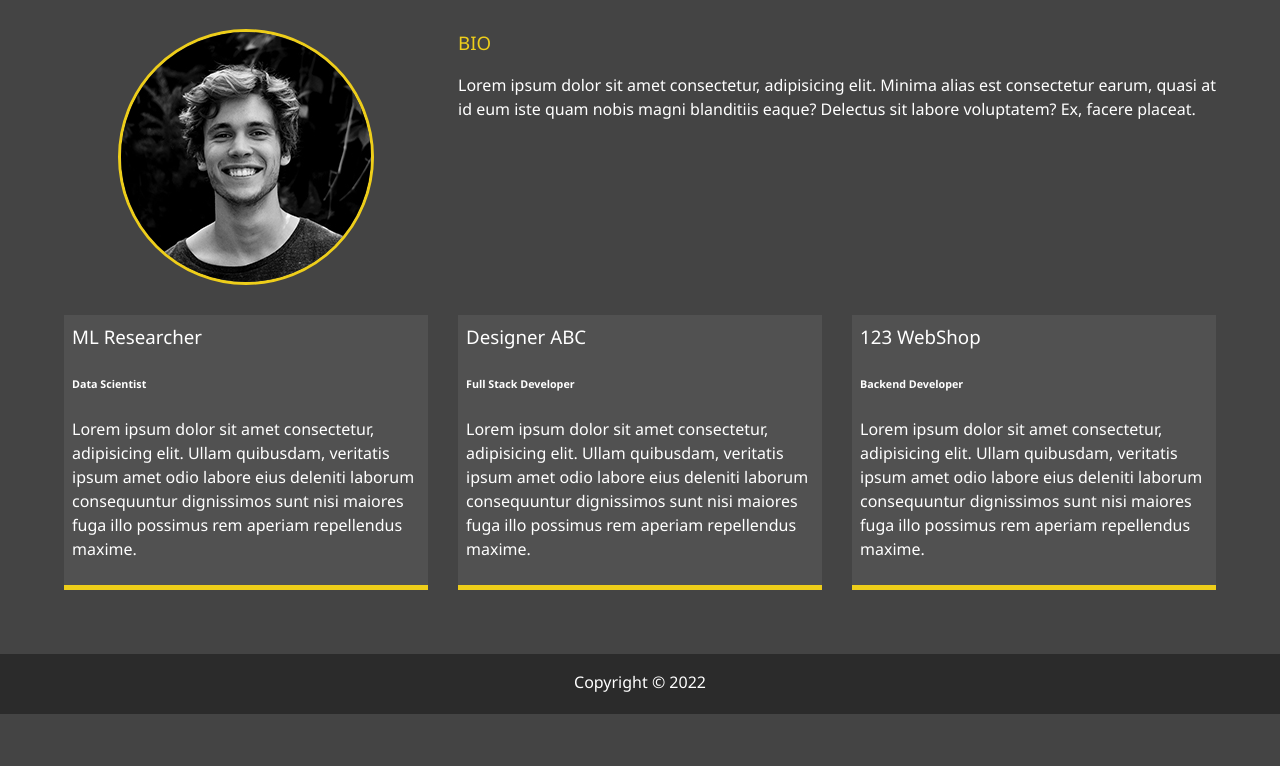
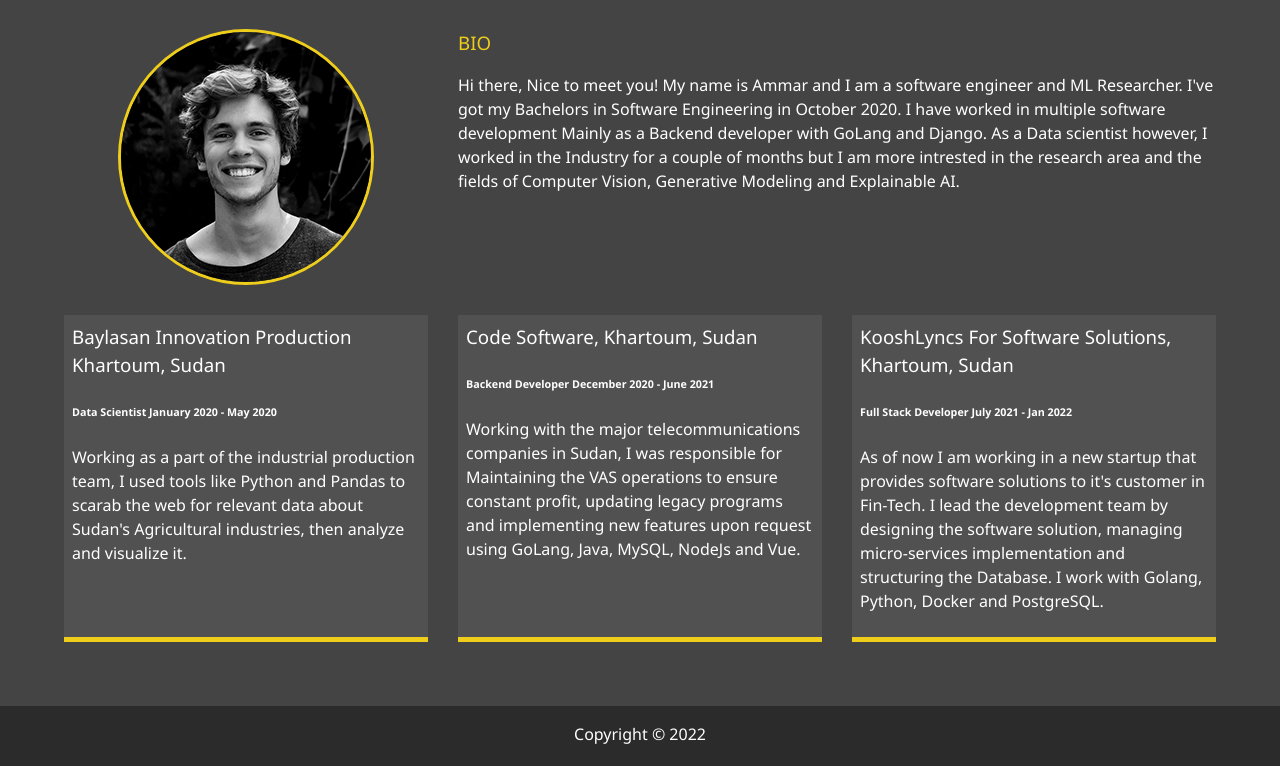
Before and after one commit to ammarnasr/Portfolio-1, a website: page dist/about.html in a window 1280 px wide. Shown: the part 407-1173 px from the top of the page. Before the commit the page ends 1121 px from the top, so only its background shows below. Drawn offline with Linux system fonts and the light colour scheme.

Commit message:
About updated with relevant info

```diff
--- a/dist/about.html
+++ b/dist/about.html
@@ -52,43 +52,46 @@
         <div class="bio">
           <h3 class="text-secondary">BIO</h3>
           <p>
-            Lorem ipsum dolor sit amet consectetur, adipisicing elit. Minima
-            alias est consectetur earum, quasi at id eum iste quam nobis magni
-            blanditiis eaque? Delectus sit labore voluptatem? Ex, facere
-            placeat.
+            Hi there, Nice to meet you! My name is Ammar and I am a software
+            engineer and ML Researcher. I've got my Bachelors in Software
+            Engineering in October 2020. I have worked in multiple software
+            development Mainly as a Backend developer with GoLang and Django. As
+            a Data scientist however, I worked in the Industry for a couple of
+            months but I am more intrested in the research area and the fields
+            of Computer Vision, Generative Modeling and Explainable AI.
           </p>
         </div>
 
         <div class="job job-1">
-          <h3>ML Researcher</h3>
-          <h6>Data Scientist</h6>
+          <h3>Baylasan Innovation Production Khartoum, Sudan</h3>
+          <h6>Data Scientist January 2020 - May 2020</h6>
           <p>
-            Lorem ipsum dolor sit amet consectetur, adipisicing elit. Ullam
-            quibusdam, veritatis ipsum amet odio labore eius deleniti laborum
-            consequuntur dignissimos sunt nisi maiores fuga illo possimus rem
-            aperiam repellendus maxime.
+            Working as a part of the industrial production team, I used tools
+            like Python and Pandas to scarab the web for relevant data about
+            Sudan's Agricultural industries, then analyze and visualize it.
           </p>
         </div>
 
         <div class="job job-2">
-          <h3>Designer ABC</h3>
-          <h6>Full Stack Developer</h6>
+          <h3>Code Software, Khartoum, Sudan</h3>
+          <h6>Backend Developer December 2020 - June 2021</h6>
           <p>
-            Lorem ipsum dolor sit amet consectetur, adipisicing elit. Ullam
-            quibusdam, veritatis ipsum amet odio labore eius deleniti laborum
-            consequuntur dignissimos sunt nisi maiores fuga illo possimus rem
-            aperiam repellendus maxime.
+            Working with the major telecommunications companies in Sudan, I was
+            responsible for Maintaining the VAS operations to ensure constant
+            profit, updating legacy programs and implementing new features upon
+            request using GoLang, Java, MySQL, NodeJs and Vue.
           </p>
         </div>
 
         <div class="job job-3">
-          <h3>123 WebShop</h3>
-          <h6>Backend Developer</h6>
+          <h3>KooshLyncs For Software Solutions, Khartoum, Sudan</h3>
+          <h6>Full Stack Developer July 2021 - Jan 2022</h6>
           <p>
-            Lorem ipsum dolor sit amet consectetur, adipisicing elit. Ullam
-            quibusdam, veritatis ipsum amet odio labore eius deleniti laborum
-            consequuntur dignissimos sunt nisi maiores fuga illo possimus rem
-            aperiam repellendus maxime.
+            As of now I am working in a new startup that provides software
+            solutions to it's customer in Fin-Tech. I lead the development team
+            by designing the software solution, managing micro-services
+            implementation and structuring the Database. I work with Golang,
+            Python, Docker and PostgreSQL.
           </p>
         </div>
       </div>
```
